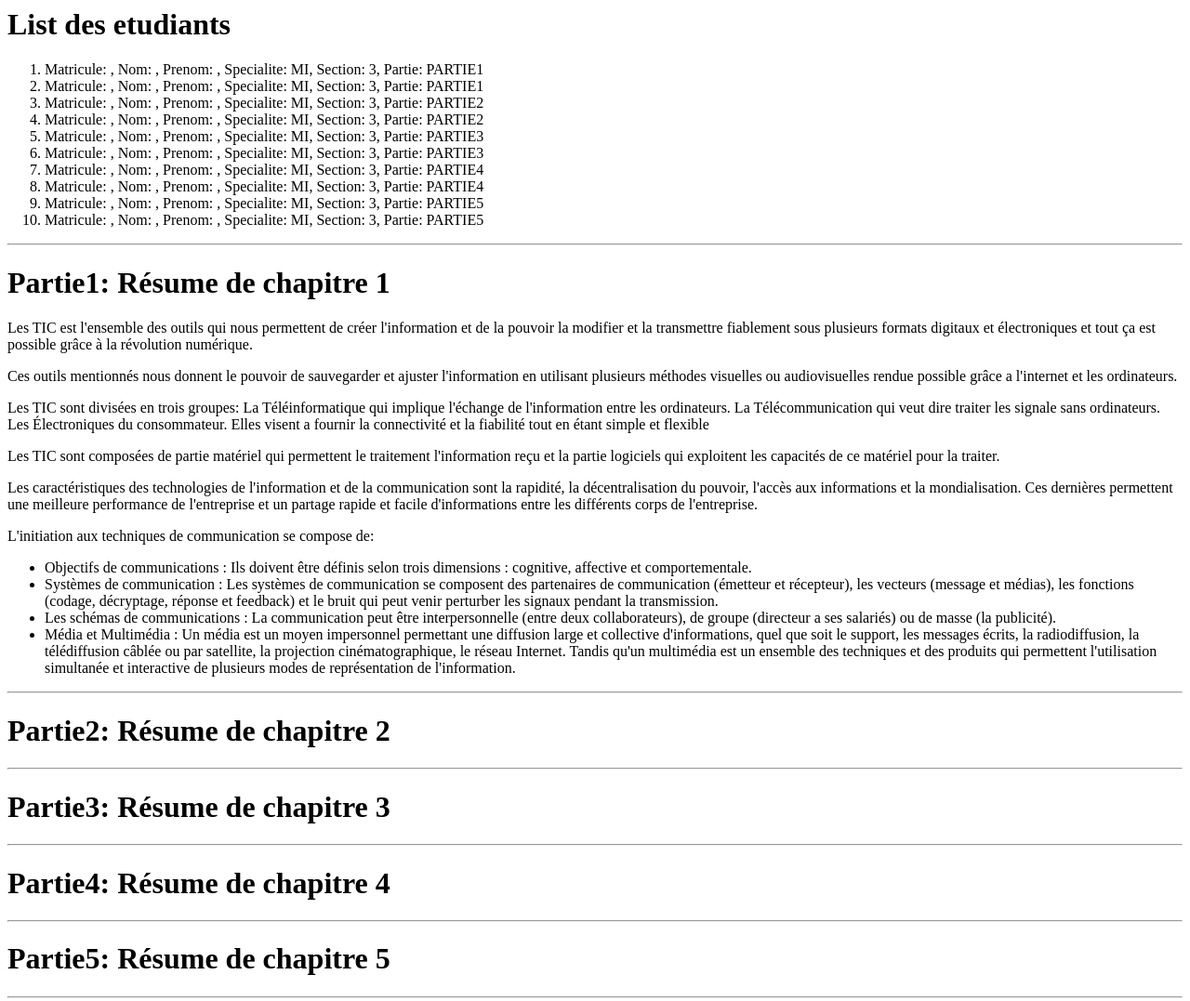
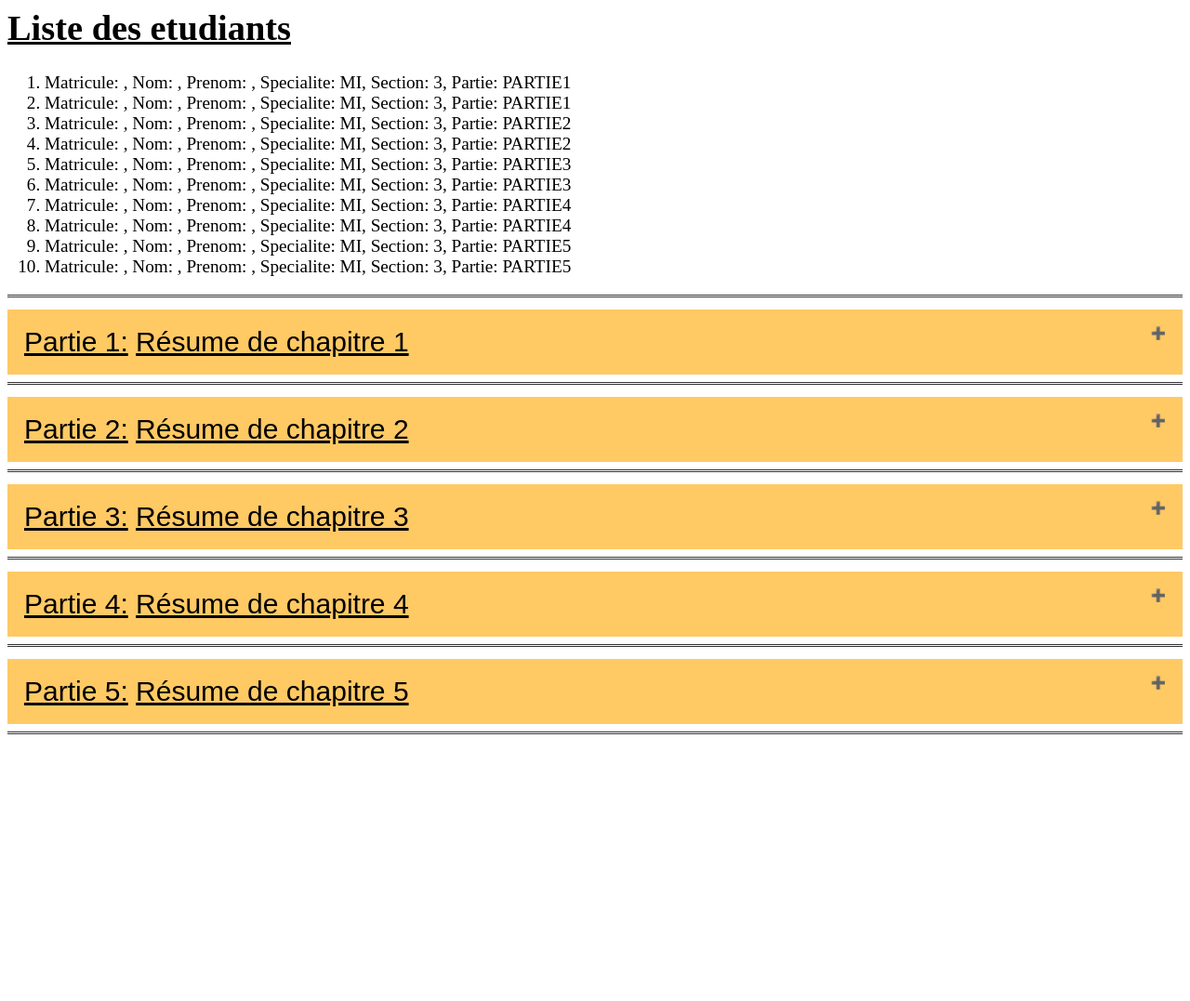
Before and after one commit to Zaky-23/activite4, a plain HTML site: page index.html in a window 1280 px wide. Shown: the whole page at 93% size. After the commit the page ends 803 px from the top, so only its background shows below. Drawn offline with Linux system fonts and the light colour scheme.

Commit message:
added README, added collapsable

```diff
--- a/index.html
+++ b/index.html
@@ -1,12 +1,13 @@
 <html>
 <head>
 	<title> Activite 4 - Module TIC </title>
+	<link rel="stylesheet" type="text/css" media="screen" href="style.css">
 </head>
 
 <body>
-
-<h1> List des etudiants </h1>
-<ol>
+<div style="font-size: 120%; stroke-width: 150%;">
+	<h1> <u>Liste des etudiants</u> </h1>
+	<ol class="paragraph">
 		<li> Matricule: , Nom: , Prenom: , Specialite: MI, Section: 3, Partie: PARTIE1
 		<li> Matricule: , Nom: , Prenom: , Specialite: MI, Section: 3, Partie: PARTIE1
 		<li> Matricule: , Nom: , Prenom: , Specialite: MI, Section: 3, Partie: PARTIE2
@@ -18,30 +19,72 @@
 		<li> Matricule: , Nom: , Prenom: , Specialite: MI, Section: 3, Partie: PARTIE5
 		<li> Matricule: , Nom: , Prenom: , Specialite: MI, Section: 3, Partie: PARTIE5
 	</ol>
+</div>
+<hr>
+<div>
+	<button type="button" class="collapsible"><u>Partie 1:</u> <u>Résume de chapitre 1</u></button>
+	<div class="content">
+	<p class="paragraph">
+		Les TIC est l'ensemble des outils qui nous permettent de créer l'information et de la pouvoir la modifier et la transmettre fiablement sous plusieurs formats digitaux et électroniques et tout ça est possible grâce à la révolution numérique.
+
+		Ces outils mentionnés nous donnent le pouvoir de sauvegarder et ajuster l'information en utilisant plusieurs méthodes visuelles ou audiovisuelles rendue possible grâce a l'internet et les ordinateurs.
+
+		Les TIC sont divisées en trois groupes: <b>La Téléinformatique</b> qui implique l'échange de l'information entre les ordinateurs, la <b>Télécommunication</b> qui veut dire traiter les signale sans ordinateurs et les <b>Électroniques du consommateur</b>. Elles visent a fournir la connectivité et la fiabilité tout en étant simple et flexible.
+
+		Les TIC sont composées de partie matériel qui permettent le traitement l'information reçu et la partie logiciels qui exploitent les capacités de ce matériel pour la traiter.
+
+		Les caractéristiques des technologies de l'information et de la communication sont la rapidité, la décentralisation du pouvoir, l'accès aux informations et la mondialisation. Ces dernières permettent une meilleure performance de l'entreprise et un partage rapide et facile d'informations entre les différents corps de l'entreprise.
+
+		L'initiation aux techniques de communication se compose de:
+		<ul class="paragraph">
+			<li> <b>Objectifs de communications:</b> Ils doivent être définis selon trois dimensions : cognitive, affective et comportementale.</li>
+
+			<li> <b>Systèmes de communication:</b> Les systèmes de communication se composent des partenaires de communication (émetteur et récepteur), les vecteurs (message et médias), les fonctions (codage, décryptage, réponse et feedback) et le bruit qui peut venir perturber les signaux pendant la transmission.</li>
+
+			<li> <b>Les schémas de communications:</b> La communication peut être interpersonnelle (entre deux collaborateurs), de groupe (directeur a ses salariés) ou de masse (la publicité).</li>
+
+			<li> <b>Média et Multimédia:</b> Un média est un moyen impersonnel permettant une diffusion large et collective d'informations, quel que soit le support, les messages écrits, la radiodiffusion, la télédiffusion câblée ou par satellite, la projection cinématographique, le réseau Internet. Tandis qu'un multimédia est un ensemble des techniques et des produits qui permettent l'utilisation simultanée et interactive de plusieurs modes de représentation de l'information.</li>
+		</ul>
+	</p>
+</div>
 
 <hr>
+<div>
+	<button type="button" class="collapsible"><u>Partie 2:</u> <u>Résume de chapitre 2</u></button>
+	<div class="content">
+	<p class="paragraph">
+		Lorem ipsum dolor sit amet, consectetur adipiscing elit. Donec ac lacus arcu. Morbi a risus vitae neque finibus dapibus ac eu nisl. Aliquam porttitor rutrum justo a dictum. Fusce sed purus at purus euismod euismod eget at velit. Phasellus vehicula diam ac cursus ullamcorper. Maecenas mollis eros nisi, ac sodales nisi scelerisque at. Donec et nulla et massa pellentesque ultricies et at neque. Pellentesque consequat neque in dignissim pretium. Proin lobortis cursus felis viverra tempus. Integer pharetra est venenatis consectetur rhoncus. Nulla sollicitudin feugiat magna ac efficitur. Nullam ac justo orci. Ut dictum aliquet blandit. Integer faucibus magna ac purus bibendum dignissim id vitae felis.
+	</p>
+</div>
 
+<hr>
+<div>
+	<button type="button" class="collapsible"><u>Partie 3:</u> <u>Résume de chapitre 3</u></button>
+	<div class="content">
+	<p class="paragraph">
+		Aliquam at tortor at dolor hendrerit blandit non nec ligula. Maecenas quis elit ante. Nullam pulvinar ac magna at vehicula. Ut aliquet accumsan ligula vel egestas. Nulla facilisi. Nulla et libero sollicitudin, bibendum lacus ut, congue turpis. Sed ut tempus metus, vitae scelerisque nisi. Ut convallis diam ac tortor sagittis, a vulputate est bibendum.
+	</p>
+</div>
 
-<h1> Partie1: Résume de chapitre 1 </h1>
-<div id='resume1'></div>
 <hr>
+<div>
+	<button type="button" class="collapsible"><u>Partie 4:</u> <u>Résume de chapitre 4</u></button>
+	<div class="content">
+	<p class="paragraph">
+		Sed sit amet pretium nisi. Nunc metus lectus, feugiat eget rhoncus id, molestie non ipsum. Nulla fermentum nibh eros, nec vulputate mauris viverra nec. Nulla facilisi. Vestibulum ante ipsum primis in faucibus orci luctus et ultrices posuere cubilia curae; Sed laoreet enim eros, quis blandit sapien accumsan in. Donec id tellus felis. Maecenas egestas magna quis vestibulum aliquam. Nullam quis diam commodo, gravida justo sit amet, lacinia quam. Ut sed risus augue. Vestibulum augue odio, dictum vel maximus id, gravida vel elit. Vestibulum in vehicula odio. Aliquam ornare nulla tortor, consectetur rutrum arcu accumsan at.
+	</p>
+</div>
 
-<h1> Partie2: Résume de chapitre 2 </h1>
-<div id='resume2'></div>
 <hr>
+<div>
+	<button type="button" class="collapsible"><u>Partie 5:</u> <u>Résume de chapitre 5</u></button>
+	<div class="content">
+	<p class="paragraph">
+		Aliquam sit amet lorem finibus, commodo ligula laoreet, pellentesque ante. Proin feugiat at ligula sed condimentum. Duis et ultricies libero. Aliquam venenatis massa feugiat, eleifend ex a, molestie ligula. Fusce sem purus, bibendum ut sollicitudin ac, venenatis vitae sapien. Praesent quis congue ligula. Sed ac elit viverra, auctor elit et, rutrum leo. Maecenas bibendum efficitur feugiat. Vestibulum porta varius viverra. Phasellus at iaculis ante. Etiam nec nulla in nibh placerat porttitor. Morbi volutpat nisi at tortor suscipit rhoncus. Maecenas id nisl vitae nibh sodales semper. Vivamus at tortor eget elit convallis vulputate.
+	</p>
+</div>
 
-<h1> Partie3: Résume de chapitre 3 </h1>
-<div id='resume3'></div>
 <hr>
-
-<h1> Partie4: Résume de chapitre 4 </h1>
-<div id='resume4'></div>
-<hr>
-
-<h1> Partie5: Résume de chapitre 5 </h1>
-<div id='resume5'></div>
-<hr>
-
 </body>
 <script src="index.js"></script>
 </html>
--- a/index.js
+++ b/index.js
@@ -1,11 +1,14 @@
+var coll = document.getElementsByClassName("collapsible");
+var i;
 
-let xhr = new XMLHttpRequest();
-let fileContent = new String();
-xhr.open('GET', 'resumes\\resume_1.html', false);
-xhr.onreadystatechange = function () {
-	if(xhr.readyState == 4 && xhr.status == 200) {
-		fileContent = xhr.responseText;
-	}
+for (i = 0; i < coll.length; i++) {
+  coll[i].addEventListener("click", function() {
+    this.classList.toggle("active");
+    var content = this.nextElementSibling;
+    if (content.style.maxHeight){
+      content.style.maxHeight = null;
+    } else {
+      content.style.maxHeight = content.scrollHeight + "px";
+    }
+  });
 }
-xhr.send();
-document.getElementById('resume1').innerHTML = fileContent;
--- a/resumes/resume_1.html
+++ /dev/null
@@ -1,25 +0,0 @@
-<p>
- <div>
-	<p>Les TIC est l'ensemble des outils qui nous permettent de créer l'information et de la pouvoir la modifier et la transmettre fiablement sous plusieurs formats digitaux et électroniques et tout ça est possible grâce à la révolution numérique.</p>
-
-	<p>Ces outils mentionnés nous donnent le pouvoir de sauvegarder et ajuster l'information en utilisant plusieurs méthodes visuelles ou audiovisuelles rendue possible grâce a l'internet et les ordinateurs.</p>
-
-	<p>Les TIC sont divisées en trois groupes: La Téléinformatique qui implique l'échange de l'information entre les ordinateurs. La Télécommunication qui veut dire traiter les signale sans ordinateurs. Les Électroniques du consommateur. Elles visent a fournir la connectivité et la fiabilité tout en étant simple et flexible </p>
-
-	<p>Les TIC sont composées de partie matériel qui permettent le traitement l'information reçu et la partie logiciels qui exploitent les capacités de ce matériel pour la traiter.</p>
-
-	<p>Les caractéristiques des technologies de l'information et de la communication sont la rapidité, la décentralisation du pouvoir, l'accès aux informations et la mondialisation. Ces dernières permettent une meilleure performance de l'entreprise et un partage rapide et facile d'informations entre les différents corps de l'entreprise.</p>
-	<p>
-		L'initiation aux techniques de communication se compose de:
-		<ul>
-		<li>Objectifs de communications : Ils doivent être définis selon trois dimensions : cognitive, affective et comportementale.</li>
-
-		<li>Systèmes de communication : Les systèmes de communication se composent des partenaires de communication (émetteur et récepteur), les vecteurs (message et médias), les fonctions (codage, décryptage, réponse et feedback) et le bruit qui peut venir perturber les signaux pendant la transmission.</li>
-
-		<li>Les schémas de communications : La communication peut être interpersonnelle (entre deux collaborateurs), de groupe (directeur a ses salariés) ou de masse (la publicité).</li>
-
-		<li>Média et Multimédia : Un média est un moyen impersonnel permettant une diffusion large et collective d'informations, quel que soit le support, les messages écrits, la radiodiffusion, la télédiffusion câblée ou par satellite, la projection cinématographique, le réseau Internet. Tandis qu'un multimédia est un ensemble des techniques et des produits qui permettent l'utilisation simultanée et interactive de plusieurs modes de représentation de l'information.</li>
-		</ul>
-	</p>
- </div>
-</p>
--- /dev/null
+++ b/style.css
@@ -0,0 +1,73 @@
+body {
+	background-color: rgb(255, 255, 255);
+}
+
+ul {
+	list-style: none;
+}
+
+ul li::before {
+	content: "\2022";  /* \2022 = unicode({bullet or "tete"})*/
+	color: red;
+	font-weight: bold;
+	display: inline-block;
+	width: 1em;
+	margin-left: -1em;
+}
+
+hr {
+    border: none;
+    border-top: 3px double #333;
+    color: #000000;
+    overflow: visible;
+    text-align: center;
+    height: 5px;
+}
+
+hr:after {
+    background: #fff;
+    padding: 0 4px;
+    position: relative;
+    top: -13px;
+}
+
+.collapsible {
+	background-color: rgba(255, 166, 0, 0.606);
+	color: #000;
+	cursor: pointer;
+	padding: 18px;
+	width: 100%;
+	border: none;
+	text-align: left;
+	outline: none;
+	font-size: 30px;
+}
+
+.active, .collapsible:hover {
+	background-color: white;
+}
+
+.content {
+	padding: 0 18px;
+	background-color: rgba(221, 181, 143, 0.434);
+	max-height: 0;
+	overflow: hidden;
+	transition: max-height 0.2s ease-out;
+	font-size: 125%;
+}
+
+.collapsible:after {
+	content: '\02795'; /* \02795 == unicode('+') */
+	font-size: 13px;
+	color: white;
+	float: right;
+	margin-left: 5px;
+}
+
+.active:after {
+	content: "\2796"; /* \02796 == unicode('-') */
+}
+
+.paragraph {
+	font-weight: 500;
+}
```
Also changed, not shown: 1 other file. Lines whose indentation alone changed are shown as unchanged.
